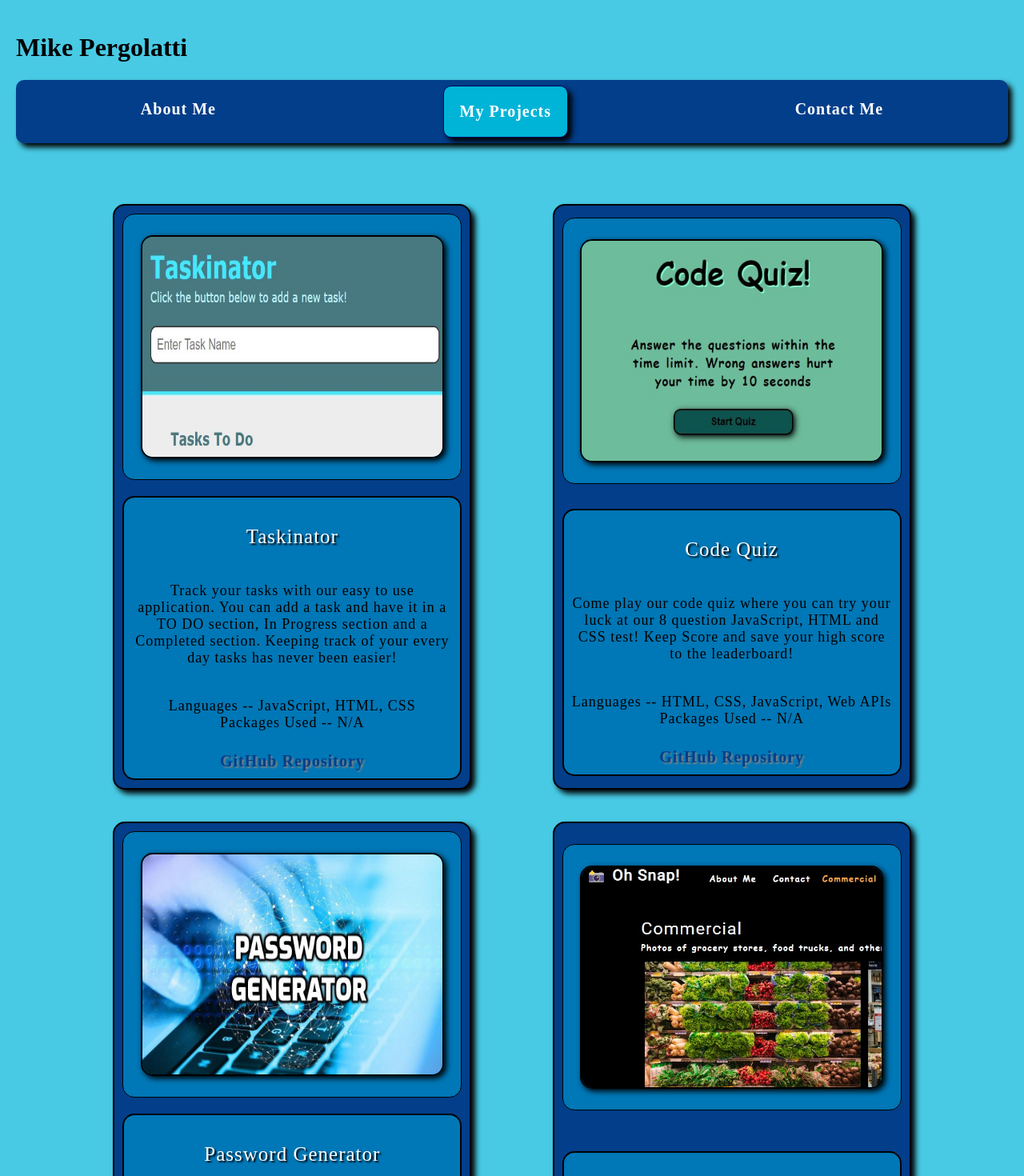
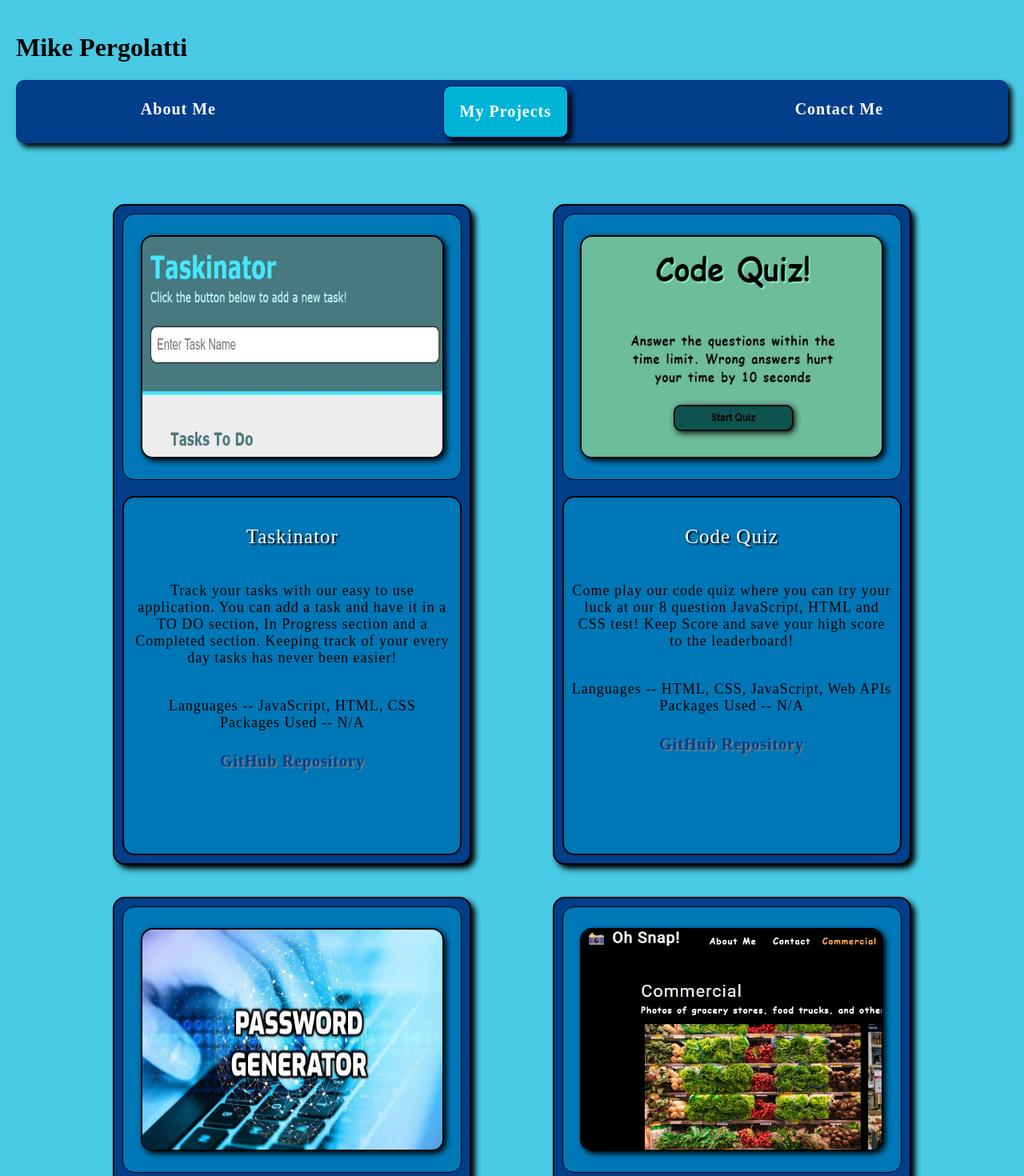
Before and after one commit to Mpergolatti/mpreact-portfolio, a React (Create React App) app: page /#/Projects in a window 1280 px wide. Shown: the top 1470 px of the page at 80% size. Built offline with nearby package versions, Linux system fonts and the light colour scheme.

Commit message:
fixed info card height issues

```diff
--- a/src/index.css
+++ b/src/index.css
@@ -199,6 +199,7 @@ small {
   font-family: cursive;
   font-size: 18px;
   letter-spacing: 1px;
+  height: 425px;
 }
 
 .project_picture {
```
